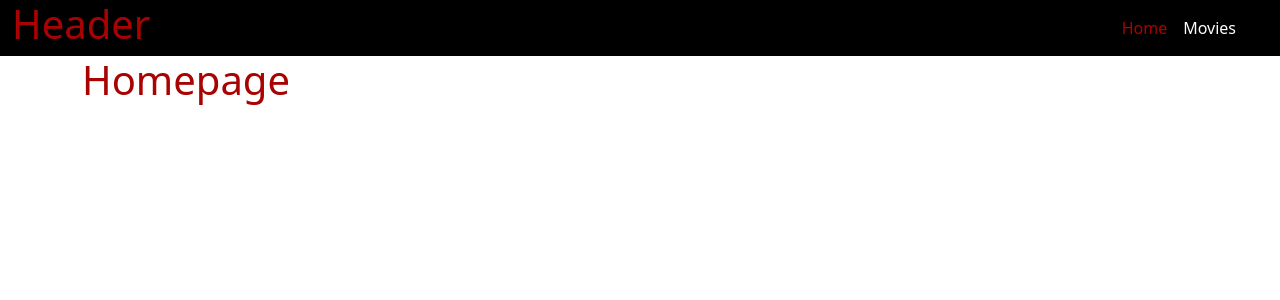
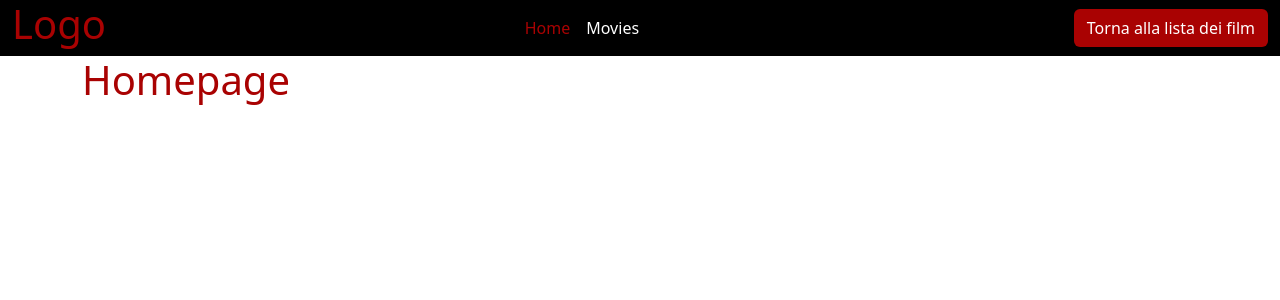
Before and after one commit to fabioferrari00/webapp-react, a React (Vite) app: page / in a window 1280 px wide. Shown: the top 300 px of the page. Built offline with nearby package versions, Linux system fonts and the light colour scheme.

Commit message:
[feat] add DetailMoviePage.jsx and axios for show Movie, add btn in header

```diff
--- a/src/components/Header.jsx
+++ b/src/components/Header.jsx
@@ -1,17 +1,20 @@
 import React from 'react'
-import { NavLink } from 'react-router-dom'
+import { Link, NavLink } from 'react-router-dom'
 
 const Header = () => {
   return (
     <header>
       <div className="container-fluid">
         <div className="row">
-          <div className="col-12 d-flex justify-content-between">
-            <h1>Header</h1>
+          <div className="col-12 d-flex justify-content-between align-items-center">
+            <h1>Logo</h1>
             <ul className="list-unstyled d-flex m-3">
               <li className='me-3'><NavLink to="/">Home</NavLink></li>
               <li className='me-3'><NavLink to="/movies">Movies</NavLink></li>
             </ul>
+            <div>
+              <Link to="/movies" className='btn btn-turn-list'>Torna alla lista dei film</Link>
+            </div>
           </div>
         </div>
       </div>
--- a/src/index.css
+++ b/src/index.css
@@ -43,3 +43,13 @@ header ul li a:hover, .active{
 .card-movie:hover .overlay{
     opacity: 0.8;
 }
+
+.btn-turn-list{
+    background-color: rgb(169, 2, 2);
+    color: white;
+}
+
+.btn-turn-list:hover {
+    background-color: rgb(118, 0, 0);
+    color: white;
+}
--- a/src/pages/DetailMoviePage.jsx
+++ b/src/pages/DetailMoviePage.jsx
@@ -5,14 +5,15 @@ import { useParams } from 'react-router-dom';
 
 const DetailMoviePage = () => {
 
+  const {id} =useParams()
   const [movie, setMovie] = useState([]);
-  const {id} =useParams()
 
   const fetchMovie = () => {
 
     axios.get(`http://localhost:3000/api/movies/${id}`).then((resp) => {
       setMovie(resp.data)
-    })
+      console.log(resp.data)
+    }).catch((err) => console.log(err));
 
   }
 
@@ -33,10 +34,16 @@ const DetailMoviePage = () => {
               <p>Genere: {movie.genre}</p>
               <p>Anno di uscita: {movie.release_year}</p>
               <p>Diretto da: {movie.director}</p>
+              <div className="reviews">
+                {/*movie.reviews.map((review) => {
+                  return (
+                    <div>
+                      {review.name}
+                    </div>
+                  )
+                })*/}
+              </div>
             </div>
-        </div>
-        <div className="row">
-
         </div>
       </div>
     </div>
--- a/src/pages/MoviesListPage.jsx
+++ b/src/pages/MoviesListPage.jsx
@@ -27,15 +27,16 @@ const MoviesListPage = () => {
             </div>
             <div className="row gy-3">
                 {movies.map(movie => {
+                    const {id, title, image, genre, release_year} = movie;
                     return(
-                        <div className="col-12 col-md-6 col-lg-4" >
-                            <div className="card-movie" key={movie.id}>
-                             <Link to={`/movies/${movie.id}`}>
-                                <img src={movie.image} className='movie-cover' alt="" />
+                        <div className="col-12 col-md-6 col-lg-4" key={id}>
+                            <div className="card-movie">
+                             <Link to={`/movies/${id}`}>
+                                <img src={image} className='movie-cover' alt="" />
                                 <div className="overlay">
-                                    <h2>{movie.title}</h2>
-                                    <p>{movie.genre}</p>
-                                    <p>{movie.release_year}</p>
+                                    <h2>{title}</h2>
+                                    <p>{genre}</p>
+                                    <p>{release_year}</p>
                                 </div>
                             </Link>
                             </div>
```
